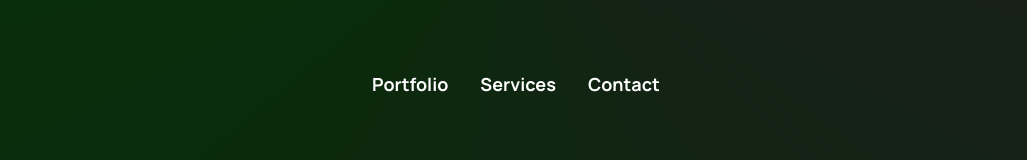
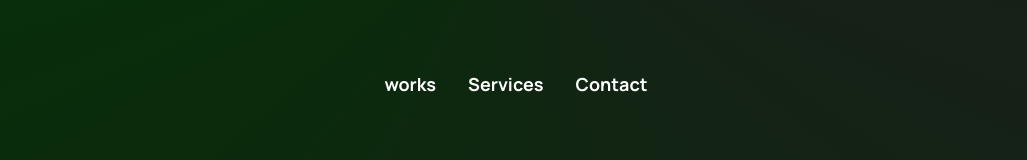
Before and after one commit to Sherifsani/jumahhub, a Next.js app: page / in a window 1280 px wide. Shown: the part 504-664 px from the top of the page, without its empty margins (124-1151 px from the left). Built offline with nearby package versions, Linux system fonts and the light colour scheme.

Commit message:
minor fix

```diff
--- a/app/portfolio/page.js
+++ /dev/null
@@ -1,9 +0,0 @@
-import React from 'react'
-
-const page = () => {
-  return (
-    <div>page</div>
-  )
-}
-
-export default page
--- a/app/services/page.js
+++ /dev/null
@@ -1,6 +0,0 @@
-import Link from "next/link";
-const page = () => {
-  return <div>page</div>;
-};
-
-export default page;
--- a/components/CarouselSection.jsx
+++ b/components/CarouselSection.jsx
@@ -3,7 +3,7 @@ import CarouselText from "./CarouselText";
 
 const CarouselSection = () => {
   return (
-    <section className="py-[100px] bg-black max-w-5xl mx-auto">
+    <section id="portfolio" className="py-[100px] bg-black max-w-5xl mx-auto">
       <div className="w-full flex flex-col md:flex-row gap-5 items-center">
         <CarouselText />
         <Carousel />
--- a/components/NewHeader.jsx
+++ b/components/NewHeader.jsx
@@ -29,7 +29,12 @@ const NewHeader = () => {
           className={`${manrope.className} flex flex-col sm:flex-row items-center gap-3 sm:gap-8 justify-center w-full`}
         >
           <li className="text-white font-bold sm:text-lg cursor-pointer">
-            Portfolio
+            <a
+              className="text-white font-bold sm:text-lg cursor-pointer"
+              href="#portfolio"
+            >
+              works
+            </a>
           </li>
           <li className="text-white font-bold sm:text-lg cursor-pointer">
             <a
```
